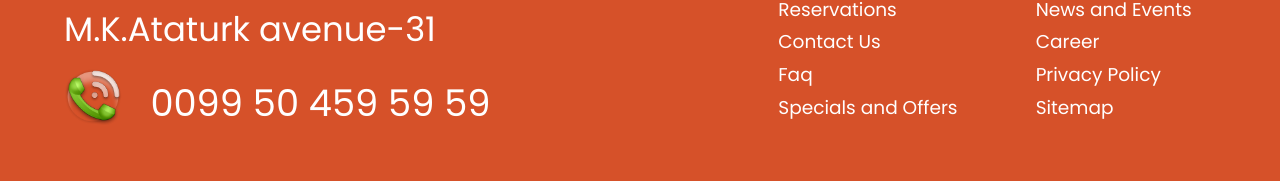
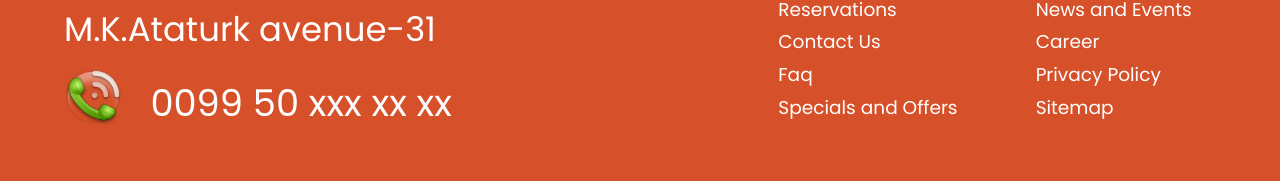
Before and after one commit to rovsenhuseynov/Tengiz_04_28_2024-1, a React (Create React App) app: page /faq in a window 1280 px wide. Shown: the part 1410-1591 px from the top of the page. Built offline with nearby package versions, Linux system fonts and the light colour scheme.

Commit message:
Поправка телефонного номера в footer-е

```diff
--- a/src/Components/footer/Footer.jsx
+++ b/src/Components/footer/Footer.jsx
@@ -83,7 +83,7 @@ const Footer = () => {
               />
 
               <h3 className="footer__top-left-address_block-phone-num">
-                0099&nbsp;50&nbsp;459&nbsp;59&nbsp;59
+                0099&nbsp;50&nbsp;xxx&nbsp;xx&nbsp;xx
               </h3>
             </div>
           </div>
@@ -121,7 +121,7 @@ const Footer = () => {
         &copy; 2024 Food Website. All rights reserved.
       </span>
       <h5 id="аuthor">
-        The user part of the site was developed by Rovshan Huseynov in 2024.01.{" "}
+        The user part of the site was developed by Rovshan Huseynov in 2024.01.
         <br />
         Email: rovsen.dev@gmail.com
       </h5>
```
